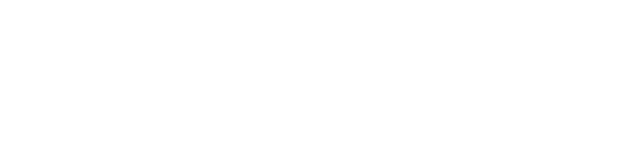
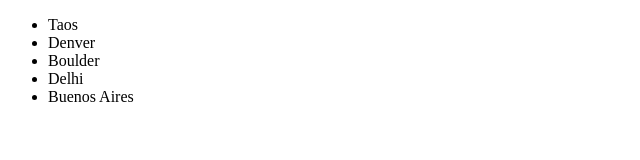
Before and after one commit to s0njablade/html-exercise, a plain HTML site: page index.html in a window 1280 px wide. Shown: the whole page, without its empty margins (0-640 px from the left). Drawn offline with Linux system fonts and the light colour scheme.

Commit message:
Created an unorder list of all of the cities I have lived in

```diff
--- a/index.html
+++ b/index.html
@@ -9,8 +9,13 @@
 <body>
 
     <ul>
+        <li>Taos</li>
+        <li>Denver</li>
+        <li>Boulder</li>
+        <li>Delhi</li>
+        <li>Buenos Aires</li>
+    </ul>
 
-    </ul>
 
 </body>
 </html>
```
